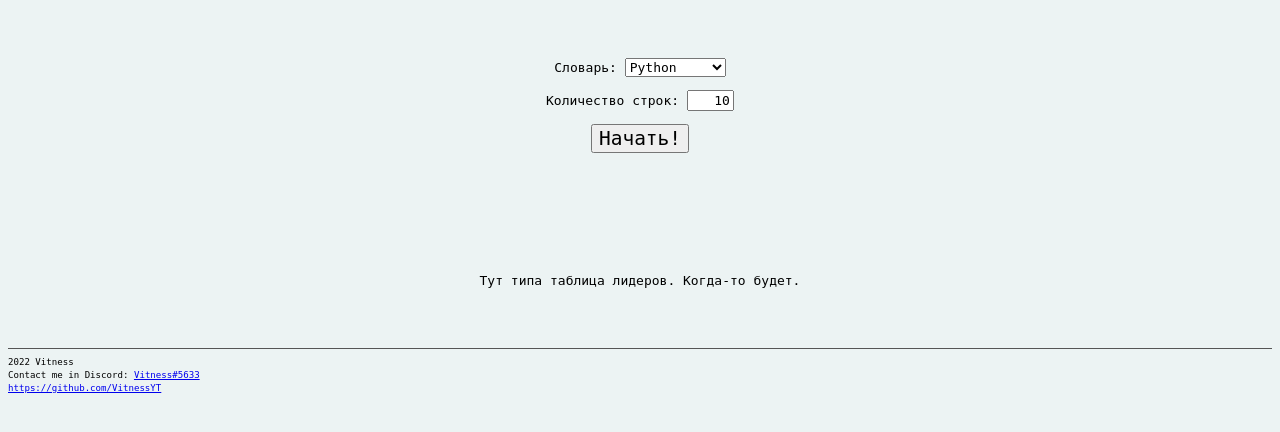
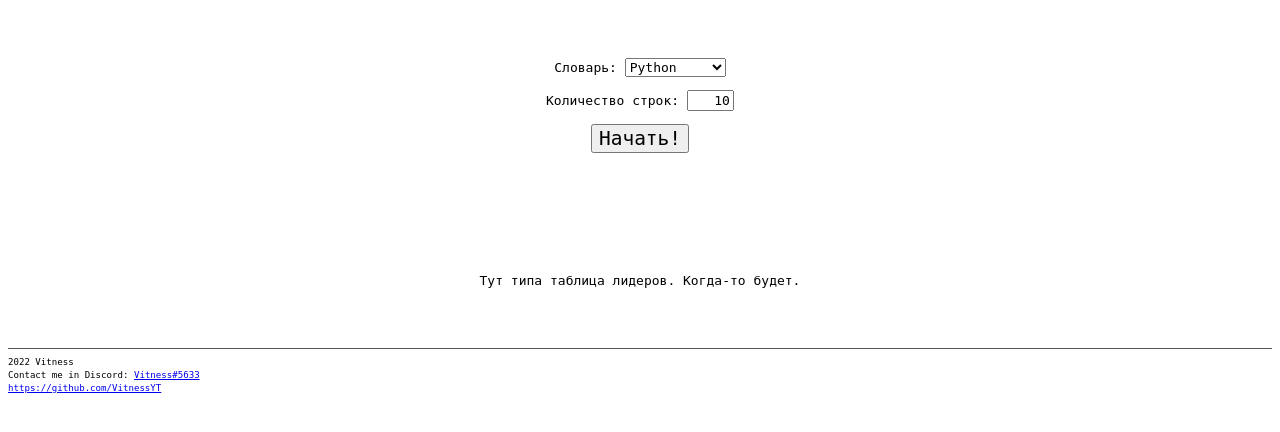
Before and after one commit to VitnessYT/keyboard, a Flask app: page / in a window 1280 px wide. Shown: the top 432 px of the page. Run offline with Flask 2, Linux system fonts and the light colour scheme.

Commit message:
Update style.css

```diff
--- a/static/styles/style.css
+++ b/static/styles/style.css
@@ -97,31 +97,3 @@ pre {
 pre.bad {
     background:#ffff00;
 }
-
-body {
-    background: #ecf3f3;
-}
-
-.particle {
-	position: absolute;
- 	border-radius: 50%;
-}
-
-@for $i from 1 through 30 {
-	@keyframes particle-animation-#{$i} {
-		100% {
-			transform: translate3d((random(90) * 1vw), (random(90) * 1vh), (random(100) * 1px));
-		}
-	}
-
-	.particle:nth-child(#{$i}){
-		animation: particle-animation-#{$i} 60s infinite;
-		$size: random(5) + 5 + px;
-		opacity: random(100)/100;
-		height: $size;
-		width: $size;
-		animation-delay: -$i * .2s;
-		transform: translate3d((random(90) * 1vw), (random(90) * 1vh), (random(100) * 1px));
-		background: hsl(random(360), 70%, 50%);
-	}
-}
```
